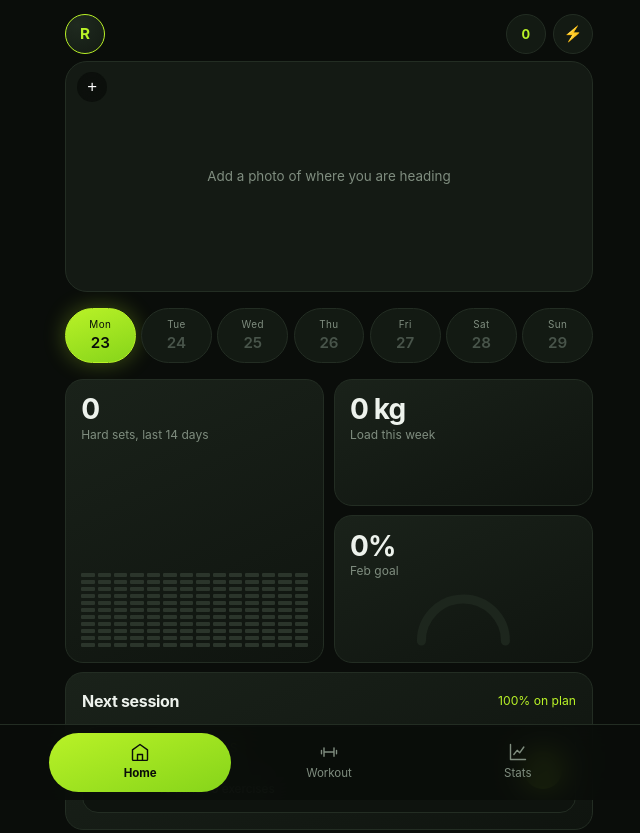
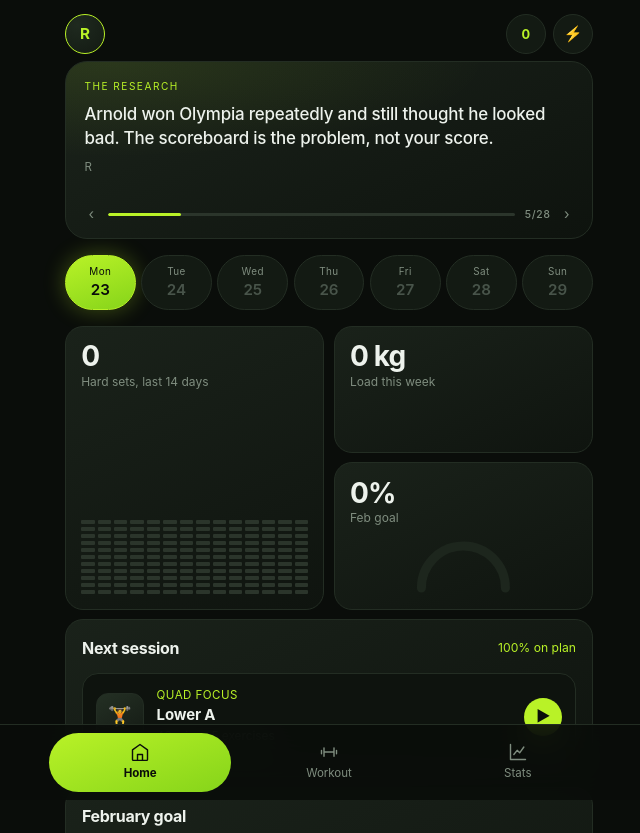
Before and after one commit to raypanton123/lift, a plain HTML site: page index.html in a window 1280 px wide. Shown: the top 833 px of the page, without its empty margins (311-951 px from the left). Drawn offline with Linux system fonts and the light colour scheme.

Commit message:
Replace photo hero with a swipeable deck of reasons
28 cards drawn from the height/strength research note, the Kasechev
short-guy video notes, and 100 Days of Power. Swipe, tap or use the
arrows. Starts on a different card each day.

Photo IndexedDB layer is kept so old backups still restore.

Co-Authored-By: Claude Opus 5 <noreply@anthropic.com>

```diff
--- a/index.html
+++ b/index.html
@@ -56,31 +56,34 @@ body{margin:0;background:var(--bg);color:var(--txt);
 .wd.now em,.wd.now b{color:#0a0d0a}
 .wd.now i{background:#0a0d0a}
 
-/* ---------- hero image ---------- */
-.shot{position:relative;border-radius:22px;overflow:hidden;margin-bottom:1rem;
-  aspect-ratio:16/11;background:#141a14;border:1px solid var(--line)}
-.shot img{width:100%;height:100%;object-fit:cover;object-position:50% 22%;display:block}
-.shot .sc{position:absolute;inset:0;
-  background:linear-gradient(to top,rgba(5,8,5,.92) 6%,rgba(5,8,5,.25) 48%,rgba(5,8,5,.1))}
-.shot .st{position:absolute;left:1rem;right:1rem;bottom:.9rem}
-.shot .st em{font-style:normal;font-size:.68rem;letter-spacing:.14em;color:var(--lime)}
-.shot .st b{display:block;font-size:1.35rem;letter-spacing:-.02em;margin-top:.1rem}
-.shot .st i{display:block;font-style:normal;font-size:.74rem;color:#b9c4b6;margin-top:.15rem}
-.shot .pg{position:absolute;top:.7rem;right:.8rem;display:flex;gap:.22rem}
-.shot .pg s{width:5px;height:5px;border-radius:50%;background:rgba(255,255,255,.35);
-  text-decoration:none}
-.shot .pg s.on{background:var(--lime)}
-.shot.empty{display:grid;place-items:center;aspect-ratio:16/7}
-.shot.empty p{color:var(--dim);font-size:.84rem;text-align:center;padding:1rem;margin:0}
-.shot .add{position:absolute;top:.65rem;left:.7rem;width:30px;height:30px;border-radius:50%;
-  border:none;background:rgba(5,8,5,.55);backdrop-filter:blur(8px);color:#fff;font-size:1.05rem;
-  line-height:1;cursor:pointer;display:grid;place-items:center;z-index:3;
-  -webkit-backdrop-filter:blur(8px)}
-.shot .add:active{background:rgba(5,8,5,.8)}
-.shot .del{position:absolute;top:.65rem;left:2.5rem;width:30px;height:30px;border-radius:50%;
-  border:none;background:rgba(5,8,5,.55);backdrop-filter:blur(8px);color:#fff;font-size:.95rem;
-  line-height:1;cursor:pointer;display:grid;place-items:center;z-index:3;
-  -webkit-backdrop-filter:blur(8px)}
+/* ---------- the why deck ---------- */
+.creed{position:relative;border-radius:22px;margin-bottom:1rem;overflow:hidden;
+  min-height:178px;display:flex;flex-direction:column;
+  background:
+    radial-gradient(120% 90% at 8% 0%,rgba(185,242,39,.10),transparent 60%),
+    linear-gradient(155deg,#1b231b,#0e130e);
+  border:1px solid var(--line);
+  touch-action:pan-y;user-select:none;-webkit-user-select:none;cursor:grab}
+.creed:active{cursor:grabbing}
+.creed .ct{flex:1;padding:1.05rem 1.15rem .55rem;
+  transition:transform .2s ease,opacity .2s ease}
+.creed.sw .ct{transition:none}
+.creed .ct em{display:block;font-style:normal;font-size:.63rem;letter-spacing:.15em;
+  text-transform:uppercase;color:var(--lime)}
+.creed .ct p{margin:.5rem 0 0;font-size:1.06rem;line-height:1.42;letter-spacing:-.012em;
+  font-weight:500;color:var(--txt)}
+.creed .ct i{display:block;font-style:normal;font-size:.72rem;color:var(--dim);
+  margin-top:.55rem}
+.creed .cf{display:flex;align-items:center;gap:.6rem;padding:0 1.15rem .9rem}
+.creed .cf s{flex:1;height:3px;border-radius:2px;background:#2b352b;text-decoration:none;
+  overflow:hidden}
+.creed .cf s u{display:block;height:100%;background:var(--lime);border-radius:2px;
+  transition:width .2s ease}
+.creed .cf b{font-size:.66rem;color:var(--dim);font-weight:500;
+  font-variant-numeric:tabular-nums;letter-spacing:.04em}
+.creed .cf button{border:none;background:none;color:var(--dim);font:inherit;font-size:.9rem;
+  padding:.1rem .25rem;cursor:pointer;line-height:1}
+.creed .cf button:active{color:var(--lime)}
 
 /* ---------- tiles ---------- */
 .tiles{display:grid;grid-template-columns:1fr 1fr;gap:.6rem;margin-bottom:.6rem}
@@ -288,7 +291,19 @@ nav button.on{background:linear-gradient(160deg,var(--lime),#86d41a);color:#0a0d
 
   <!-- ======================= HOME ======================= -->
   <section class="page on" id="p-home">
-    <div class="shot empty" id="shot"><p>Add a photo of where you are heading</p></div>
+    <div class="creed" id="creed">
+      <div class="ct" id="ct">
+        <em id="c-src"></em>
+        <p id="c-txt"></p>
+        <i id="c-tag"></i>
+      </div>
+      <div class="cf">
+        <button id="c-prev" aria-label="Previous">&#8249;</button>
+        <s><u id="c-bar" style="width:0%"></u></s>
+        <b id="c-num">1/1</b>
+        <button id="c-next" aria-label="Next">&#8250;</button>
+      </div>
+    </div>
 
     <div class="week" id="week"></div>
 
@@ -322,8 +337,6 @@ nav button.on{background:linear-gradient(160deg,var(--lime),#86d41a);color:#0a0d
         <div class="go">&#9654;</div>
       </div>
     </div>
-
-    <input type="file" id="vfile" accept="image/*" multiple style="display:none">
 
     <div class="card">
       <div class="hh"><h2>February goal</h2></div>
@@ -673,7 +686,7 @@ function streak(){
 
 /* ============================ VISION PHOTOS ============================ */
 /* kept in IndexedDB - photos are far too big for localStorage */
-var IDB = null, VIS = [], visIdx = 0;
+var IDB = null, VIS = [];
 
 function openDB(){
   return new Promise(function(res,rej){
@@ -731,51 +744,123 @@ function addVision(files){
         rq.onsuccess = rq.onerror = function(){ if(--left === 0) res(); };
       });
     });
-  }).then(loadVision).then(renderVision);
+  }).then(loadVision);
 }
 
 function delVision(id){
   return new Promise(function(res){
     var rq = tx('readwrite').delete(id);
     rq.onsuccess = rq.onerror = res;
-  }).then(loadVision).then(renderVision);
-}
-
-function renderVision(){
-  var shot = document.getElementById('shot');
-  var nd = nextDay();
-
-  var addBtn = '<button class="add" id="vaddbtn">+</button>';
-
-  if(!VIS.length){
-    shot.className = 'shot empty';
-    shot.innerHTML = addBtn + '<p>Add a photo of where you are heading</p>';
-  } else {
-    if(visIdx >= VIS.length) visIdx = 0;
-    shot.className = 'shot';
-    shot.innerHTML =
-      '<img src="' + VIS[visIdx].data + '" alt="">' +
-      '<div class="sc"></div>' + addBtn +
-      '<button class="del" id="vdelbtn" data-del="' + VIS[visIdx].id + '">&times;</button>' +
-      '<div class="pg">' + VIS.map(function(_,i){
-        return '<s class="' + (i===visIdx?'on':'') + '"></s>'; }).join('') + '</div>' +
-      '<div class="st"><em>28 FEBRUARY</em><b>Hey Ray</b>' +
-      '<i>' + nd.name + ' is next. ' + Object.keys(S.log).length + ' of ' + TOTAL +
-      ' sessions done.</i></div>';
-  }
-}
-
-document.getElementById('shot').addEventListener('click', function(e){
-  if(e.target.closest('#vaddbtn')){ document.getElementById('vfile').click(); return; }
-  var d = e.target.closest('[data-del]');
-  if(d){ delVision(parseInt(d.dataset.del,10)); return; }
-  if(!VIS.length){ document.getElementById('vfile').click(); return; }
-  visIdx = (visIdx+1) % VIS.length; renderVision();
-});
-document.getElementById('vfile').addEventListener('change', function(e){
-  if(e.target.files.length) addVision(e.target.files);
-  e.target.value = '';
-});
+  }).then(loadVision);
+}
+
+/* photos are no longer shown on the home screen - the why deck took that slot.
+   the IndexedDB layer above is kept so old photos and old backups still restore. */
+
+/* ============================ THE WHY DECK ============================ */
+/* Short reasons, swipe or tap through. Sources:
+   R = the research note (Height, Strength & the Insecurity Trap)
+   K = Kasechev Fitness, notes on the short-guy videos
+   P = 100 Days of Power, Nabar
+   All wording below is condensed, not quoted. */
+var CREED = [
+  { s:'The research', t:'Strength accounts for about 70% of bodily attractiveness. Height accounts for a few percent.', g:'Sell study · R' },
+  { s:'The research', t:'5’7 is the normal bracket, not the short one. The line the data draws sits underneath you, not above you.', g:'68% of men · R' },
+  { s:'The research', t:'Fitness shows up in both facial and bodily attractiveness. One investment, two returns.', g:'R' },
+  { s:'The research', t:'Crossed off permanently: height, bone structure, frame width. Live and fully yours: strength, body composition, posture, sleep.', g:'R' },
+  { s:'The research', t:'Arnold won Olympia repeatedly and still thought he looked bad. The scoreboard is the problem, not your score.', g:'R' },
+  { s:'The research', t:'He’s tall. That’s fine. It has nothing to do with me, and I’m working on what’s mine.', g:'the durable version · R' },
+  { s:'The research', t:'Muscularity correlated with partners more than twice as strongly as height. Stronger men had more children. Taller men did not.', g:'Lidborg, 91 studies · R' },
+  { s:'Short frame', t:'A small frame reads bigger with less tissue. Your return per kilo gained is higher than a tall man’s.', g:'K' },
+  { s:'Short frame', t:'Width, not mass. Shoulders, back, tight waist. Bulk on a short frame reads blocky rather than impressive.', g:'K' },
+  { s:'Short frame', t:'Lean is how the muscle becomes legible. 10 to 14% all year, so the proportions stay visible.', g:'K' },
+  { s:'Short frame', t:'Shorter limbs mean shorter bar paths. More weight relative to your size, more tension through the muscle.', g:'K' },
+  { s:'Short frame', t:'Insoles and layered clothing change the photograph. Nothing underneath it.', g:'K' },
+  { s:'Short frame', t:'Fixating on the one thing you can’t control drains the five you can.', g:'K' },
+  { s:'The method', t:'Keep it boring. Change load and reps, not exercises. He ran single programs for six months to a year.', g:'K' },
+  { s:'The method', t:'Training does not make up for a poor diet. The plan only works with both halves in place.', g:'K' },
+  { s:'The method', t:'Stimulus, adaptation, stimulus, adaptation. Patience is the whole method. You cannot jump to the heaviest weights.', g:'P' },
+  { s:'The method', t:'The gym is one tool for your mental health, not the only thing keeping you level. Four sessions is the plan. A bad day doesn’t call for a fifth.', g:'K' },
+  { s:'Under the bar', t:'Weights don’t respond to how you feel. They respond to alignment, patience and intention.', g:'P' },
+  { s:'Under the bar', t:'Every rep demands presence. If the mind drifts, the lift fails. That is what the barbell teaches that nothing else does.', g:'P' },
+  { s:'Under the bar', t:'Pain is the signal you have passed your current capacity. That is where adaptation starts.', g:'P' },
+  { s:'Under the bar', t:'Retention builds pressure. Lifting gives it an outlet — force applied with control instead of chaos.', g:'P' },
+  { s:'The trap', t:'Certainty never comes from thinking. It comes from moving. You are waiting on a feeling only action can produce.', g:'P' },
+  { s:'The trap', t:'Simulating the workout feels productive. It is not.', g:'P' },
+  { s:'The trap', t:'Thinking without movement is stagnation. The mind ends up exhausted and the life unchanged.', g:'P' },
+  { s:'The trap', t:'Freedom is choosing your structure. Chaos is having none and calling it a life.', g:'P' },
+  { s:'The point', t:'A physique is the one asset money cannot buy. You still have to show up, eat, sleep and manage stress.', g:'K' },
+  { s:'The point', t:'Fourteen weeks of logged sessions is evidence you follow through. That is the part that carries into everything else.', g:'K' },
+  { s:'The point', t:'The 5’7 guy who lifts, eats well and never mentions his height is in a completely different position from the one quietly convinced it disqualifies him. Same body. Different signal.', g:'R' }
+];
+
+/* start somewhere different each day, then free to swipe */
+var cIdx = Math.floor(Date.now()/864e5) % CREED.length;
+
+function renderCreed(){
+  if(cIdx < 0) cIdx = CREED.length - 1;
+  if(cIdx >= CREED.length) cIdx = 0;
+  var c = CREED[cIdx];
+  document.getElementById('c-src').textContent = c.s;
+  document.getElementById('c-txt').textContent = c.t;
+  document.getElementById('c-tag').textContent = c.g;
+  document.getElementById('c-num').textContent = (cIdx+1) + '/' + CREED.length;
+  document.getElementById('c-bar').style.width =
+    Math.round((cIdx+1)/CREED.length*100) + '%';
+}
+
+/* slide the outgoing card away, bring the next one in */
+function creedGo(dir){
+  var el = document.getElementById('creed'), ct = document.getElementById('ct');
+  el.classList.remove('sw');
+  ct.style.transform = 'translateX(' + (dir>0?-28:28) + 'px)';
+  ct.style.opacity = '0';
+  setTimeout(function(){
+    cIdx += dir; renderCreed();
+    el.classList.add('sw');
+    ct.style.transform = 'translateX(' + (dir>0?22:-22) + 'px)';
+    void ct.offsetWidth;
+    el.classList.remove('sw');
+    ct.style.transform = 'translateX(0)';
+    ct.style.opacity = '1';
+  }, 190);
+}
+
+(function(){
+  var el = document.getElementById('creed'), ct = document.getElementById('ct');
+  var x0 = 0, y0 = 0, dx = 0, drag = false;
+
+  el.addEventListener('touchstart', function(e){
+    if(e.touches.length !== 1) return;
+    x0 = e.touches[0].clientX; y0 = e.touches[0].clientY;
+    dx = 0; drag = true; el.classList.add('sw');
+  }, { passive:true });
+
+  el.addEventListener('touchmove', function(e){
+    if(!drag) return;
+    dx = e.touches[0].clientX - x0;
+    /* a mostly-vertical move is a page scroll, not a swipe */
+    if(Math.abs(e.touches[0].clientY - y0) > Math.abs(dx)){ drag = false;
+      el.classList.remove('sw'); ct.style.transform = ''; return; }
+    ct.style.transform = 'translateX(' + (dx*.55) + 'px)';
+    ct.style.opacity = String(Math.max(.45, 1 - Math.abs(dx)/320));
+  }, { passive:true });
+
+  el.addEventListener('touchend', function(){
+    if(!drag) return;
+    drag = false; el.classList.remove('sw');
+    if(Math.abs(dx) > 42){ ct.style.transform = ''; ct.style.opacity = '1';
+      creedGo(dx < 0 ? 1 : -1); }
+    else { ct.style.transform = 'translateX(0)'; ct.style.opacity = '1'; }
+  });
+
+  /* tap anywhere advances; the arrows work on desktop too */
+  el.addEventListener('click', function(e){
+    if(e.target.closest('#c-prev')){ creedGo(-1); return; }
+    if(e.target.closest('#c-next')){ creedGo(1); return; }
+    creedGo(1);
+  });
+})();
 
 /* ============================ HOME ============================ */
 function renderHome(){
@@ -890,7 +975,7 @@ function renderHome(){
   bb.className='save'+(stale?' warn':'');
   bb.textContent = stale?'Back up now':'Back up again';
 
-  if(VIS.length) renderVision();
+  renderCreed();
   document.getElementById('goalnote').innerHTML= goalLine() +
     'Target is <b>0.75% of starting bodyweight per month</b> - the intermediate band, and the '+
     'realistic ceiling for 14 weeks. Needs a small calorie surplus and 1.6-2.2 g protein per kg. '+
@@ -1394,7 +1479,7 @@ document.getElementById('importfile').addEventListener('change', function(e){
           fresh.forEach(function(p){
             var rq = st.add({ data:p.data, at:p.at || Date.now() });
             rq.onsuccess = rq.onerror = function(){
-              if(--left === 0) loadVision().then(renderVision);
+              if(--left === 0) loadVision();
             };
           });
         }
@@ -1470,7 +1555,7 @@ function renderAll(){
   renderPick(); renderChart(); renderCal(); renderReport(); renderClock();
 }
 renderAll();
-openDB().then(loadVision).then(renderVision).catch(function(){});
+openDB().then(loadVision).catch(function(){});
 
 if('serviceWorker' in navigator){
   window.addEventListener('load', function(){
--- a/sw.js
+++ b/sw.js
@@ -1,4 +1,4 @@
-var CACHE = 'lift-v12';
+var CACHE = 'lift-v13';
 var ASSETS = ['./', './index.html', './manifest.json',
               './icon-192.png', './icon-512.png', './apple-touch-icon.png',
               './favicon-32.png', './favicon-64.png'];
```
